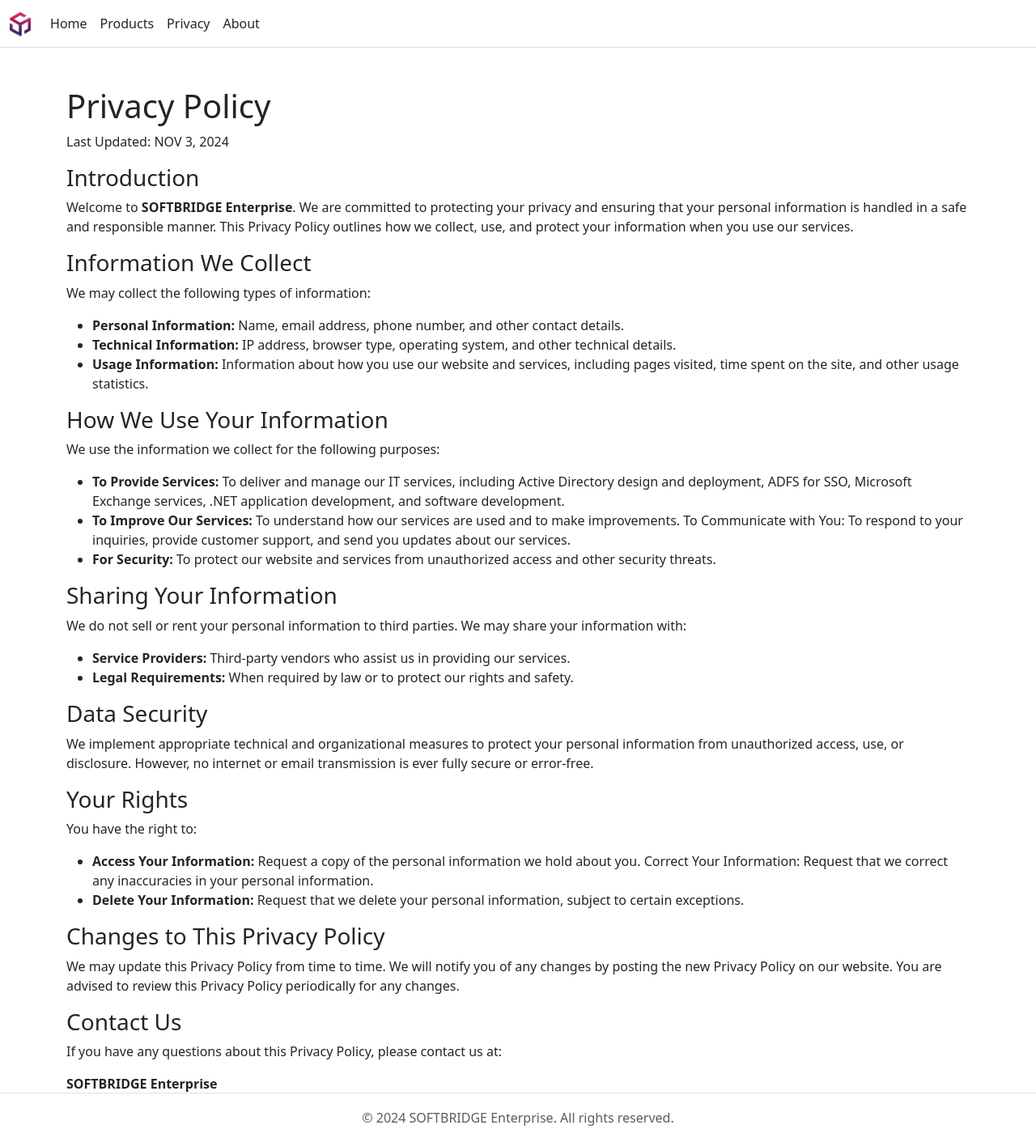
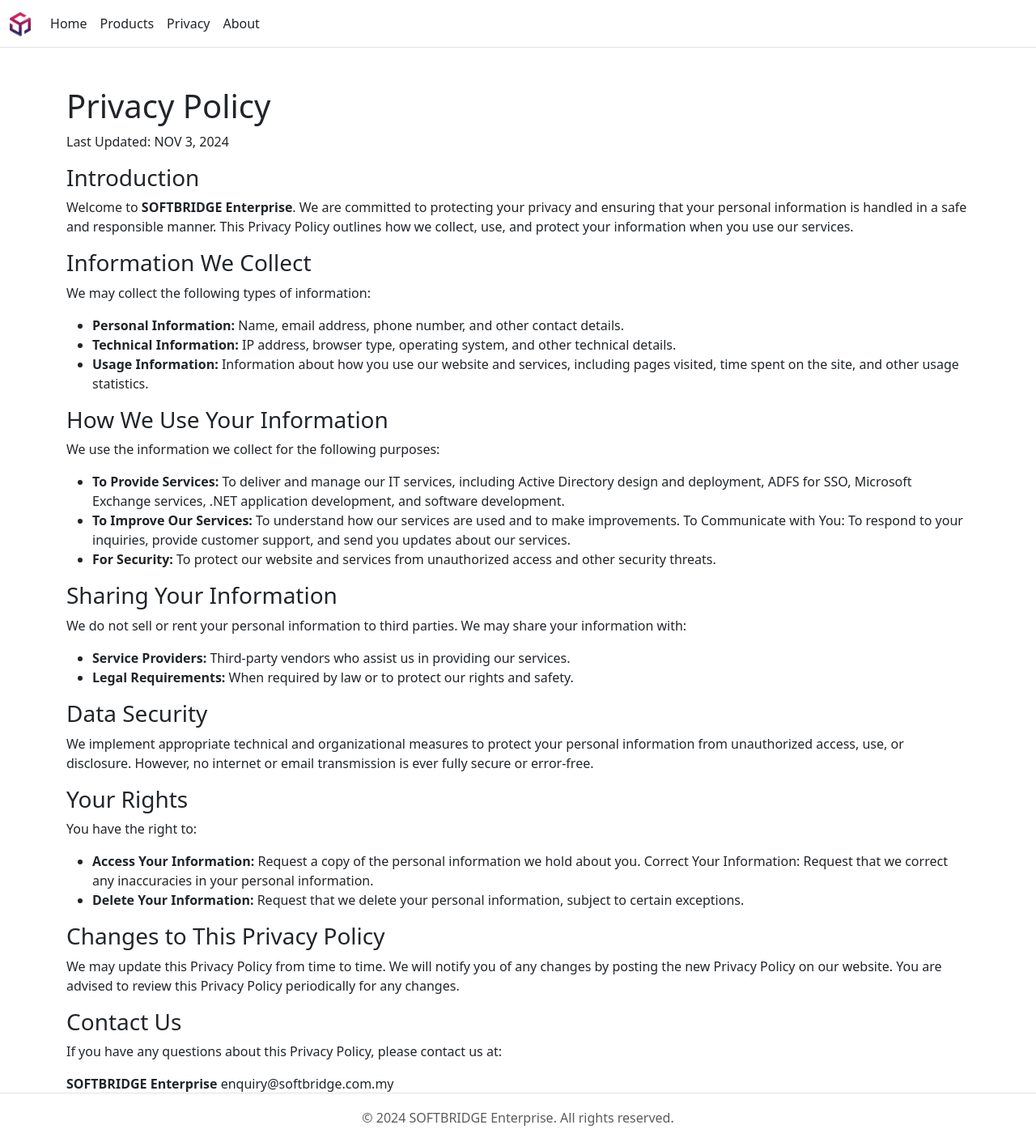
Before and after one commit to mfauziii/softbridge.github.io, a Jekyll site: the page built from privacy.md, in a window 1280 px wide. Shown: the whole page at 81% size. Built offline with Jekyll 4.4.1, drawn with Linux system fonts in a browser that asks for light colours; nearby versions of some CDN libraries.

Commit message:
Update privacy.md

```diff
--- a/privacy.md
+++ b/privacy.md
@@ -42,3 +42,4 @@
 If you have any questions about this Privacy Policy, please contact us at:
 
 **SOFTBRIDGE Enterprise**
+enquiry@softbridge.com.my
```
